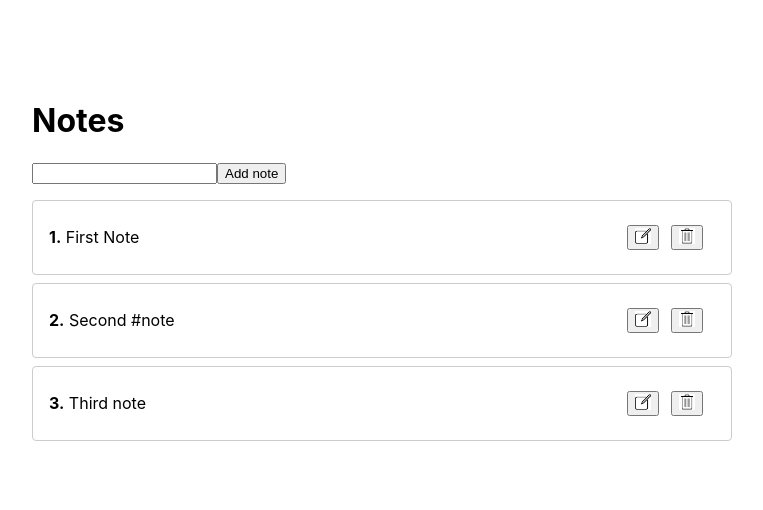
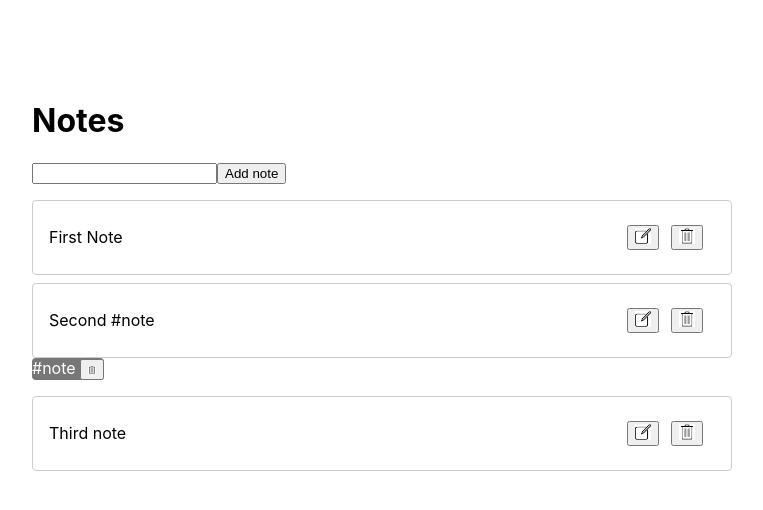
Before and after one commit to pomazafa/Nyblecraft, a React (Create React App) app in the folder task-2/: page / in a window 1280 px wide. Shown: the top 510 px of the page, without its empty margins (258-1021 px from the left). Built offline with nearby package versions, Linux system fonts and the light colour scheme.

Commit message:
add TagList component and fix some styles

```diff
--- a/task-2/src/App.js
+++ b/task-2/src/App.js
@@ -2,20 +2,19 @@ import React from 'react';
 import NoteList from './Note/NoteList';
 import Context from './context';
 import AddNote from './Note/AddNote';
+import data from './data/notes.json';
+import hashtagHelper from './Tag/hashtagHelper';
 
 function App() {
-  const [notes, setNotes] = React.useState([
-    {id: 1, text: "First Note", tags: []},
-    {id: 2, text: "Second #note", tags: []},
-    {id: 3, text: "Third note", tags: []}
-  ]);
+  const [notes, setNotes] = React.useState(data);
 
   function removeNote(id) {
     setNotes(notes.filter(note => note.id !== id));
   }
 
   function addNote(text) {
-    setNotes(notes.concat([{text, id:Date.now()}]));
+    const tags = hashtagHelper(text);
+    setNotes(notes.concat([{text, id:Date.now(), tags: tags}]));
   }
 
   return (
--- a/task-2/src/Note/AddNote.js
+++ b/task-2/src/Note/AddNote.js
@@ -9,6 +9,7 @@ function AddNote({onCreate}) {
 
         if(value.trim()) {
             onCreate(value);
+            setValue('');
         }
     }
 
--- a/task-2/src/Note/Note.js
+++ b/task-2/src/Note/Note.js
@@ -3,28 +3,31 @@ import PropTypes from 'prop-types';
 import editIcon from '../public/edit.png';
 import deleteIcon from '../public/delete.png';
 import Context from '../context';
+import TagList from '../Tag/TagList';
 
-function Note({note, index}) {
+function Note({note}) {
     const { removeNote } = useContext(Context);
 
     return (
         <li>
+            <div className="note">
                 <span>
-                <strong>{index + 1}.</strong>
-                &nbsp;
                     {note.text}
                 </span>
                 <div className="buttons-list">
                     <button><img src={editIcon} alt="edit" className="icon"></img></button>
                     <button onClick={() => removeNote(note.id)}><img src={deleteIcon} alt="delete" className="icon"></img></button>
                 </div>
+            </div>
+
+            {note.tags.length ? <TagList tags={note.tags}></TagList> : ''}
+
         </li>
     )
 }
 
 Note.propTypes = {
-    note: PropTypes.object.isRequired,
-    index: PropTypes.number
+    note: PropTypes.object.isRequired
 }
 
 export default Note;
--- a/task-2/src/Note/NoteList.js
+++ b/task-2/src/Note/NoteList.js
@@ -4,9 +4,9 @@ import Note from './Note';
 
 function NoteList(props) {
     return (
-        <ul>
-            { props.notes.map((note, index) => {
-                return <Note note={note} key={note.id} index={index}></Note>
+        <ul className="notes-list">
+            { props.notes.map((note) => {
+                return <Note note={note} key={note.id}></Note>
             })}
         </ul>
     )
--- /dev/null
+++ b/task-2/src/Tag/Tag.js
@@ -0,0 +1,24 @@
+import React, { useContext } from 'react';
+import deleteIcon from '../public/delete.png';
+import Context from '../context';
+import PropTypes from 'prop-types';
+
+function Tag({tag}) {
+    // const { removeTag } = useContext(Context);
+
+    return (
+        <li className="tag">
+            <span>
+                {tag}
+            </span>
+            &nbsp;
+            <button><img src={deleteIcon} alt="delete" className="icon-mini"></img></button>
+        </li>
+    )
+}
+
+Tag.propTypes = {
+    tag: PropTypes.string.isRequired
+}
+
+export default Tag;
--- /dev/null
+++ b/task-2/src/Tag/TagList.js
@@ -0,0 +1,19 @@
+import React from 'react';
+import PropTypes from 'prop-types';
+import Tag from './Tag';
+
+function TagList({tags}) {
+    return (
+        <ul className="tags">
+        { tags.map((tag, index) => {
+            return <Tag tag={tag} key={index}></Tag>
+        })}
+    </ul>
+    )
+}
+
+TagList.propTypes = {
+    tags: PropTypes.arrayOf(PropTypes.string).isRequired
+}
+
+export default TagList;
--- /dev/null
+++ b/task-2/src/Tag/hashtagHelper.js
@@ -0,0 +1,10 @@
+export default function findHashtags(searchText) {
+    var regexp = /(\s|^)#[\wа-яА-Я][\wа-яА-Я]+\b/gm
+    let result = searchText.match(regexp);
+    if (result) {
+        result = result.map(function(s){ return s.trim();});
+        return result;
+    } else {
+        return false;
+    }
+}
--- /dev/null
+++ b/task-2/src/data/notes.json
@@ -0,0 +1,5 @@
+[
+    {"id": 1, "text": "First Note", "tags": []},
+    {"id": 2, "text": "Second #note", "tags": ["#note"]},
+    {"id": 3, "text": "Third note", "tags": []}
+  ]
--- a/task-2/src/index.scss
+++ b/task-2/src/index.scss
@@ -12,24 +12,28 @@ body {
   height: 1rem;
 }
 
+.icon-mini {
+  width: .5rem;
+  height: .5rem;
+}
+
 .wrapper {
   padding-top: 5rem;
   margin: 0 auto;
   width: 700px;
 
-  ul {
+  .notes-list {
     list-style: none;
     margin: 0;
     padding: 0;
 
-    li {
+    .note {
       display: flex;
       justify-content: space-between;
       align-items: center;
       padding: 1.5rem 1rem;
       border: 1px solid #ccc;
       border-radius: 4px;
-      margin-bottom: .5rem;
 
       .buttons-list {
         width: 100px;
@@ -41,7 +45,27 @@ body {
         margin-right: 1rem;
       }
     }
+
+    li {
+      margin-bottom: .5rem;
+    }
   }
+  .tags {
+    margin: 0;
+    padding: 0;
+    display: flex;
+    flex-wrap: wrap;
+
+    .tag {
+      background-color: #777;
+      color: #fff;
+      border-radius: 4px;
+      list-style: none;
+      margin-right: .5rem;
+    }
+
+  }
+
 
   .add-note-form {
     margin-bottom: 1rem;
```
Lines whose indentation alone changed are shown as unchanged.
